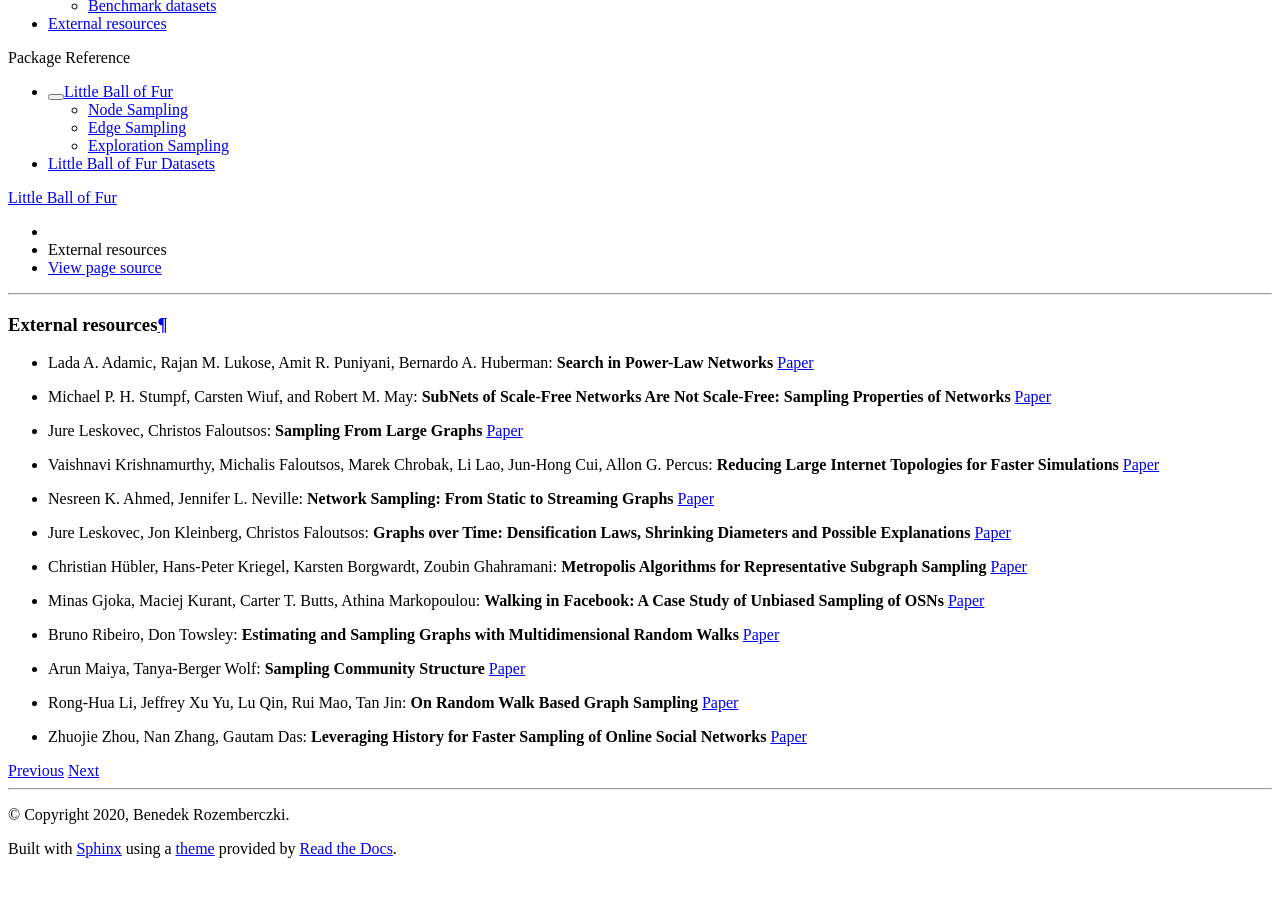
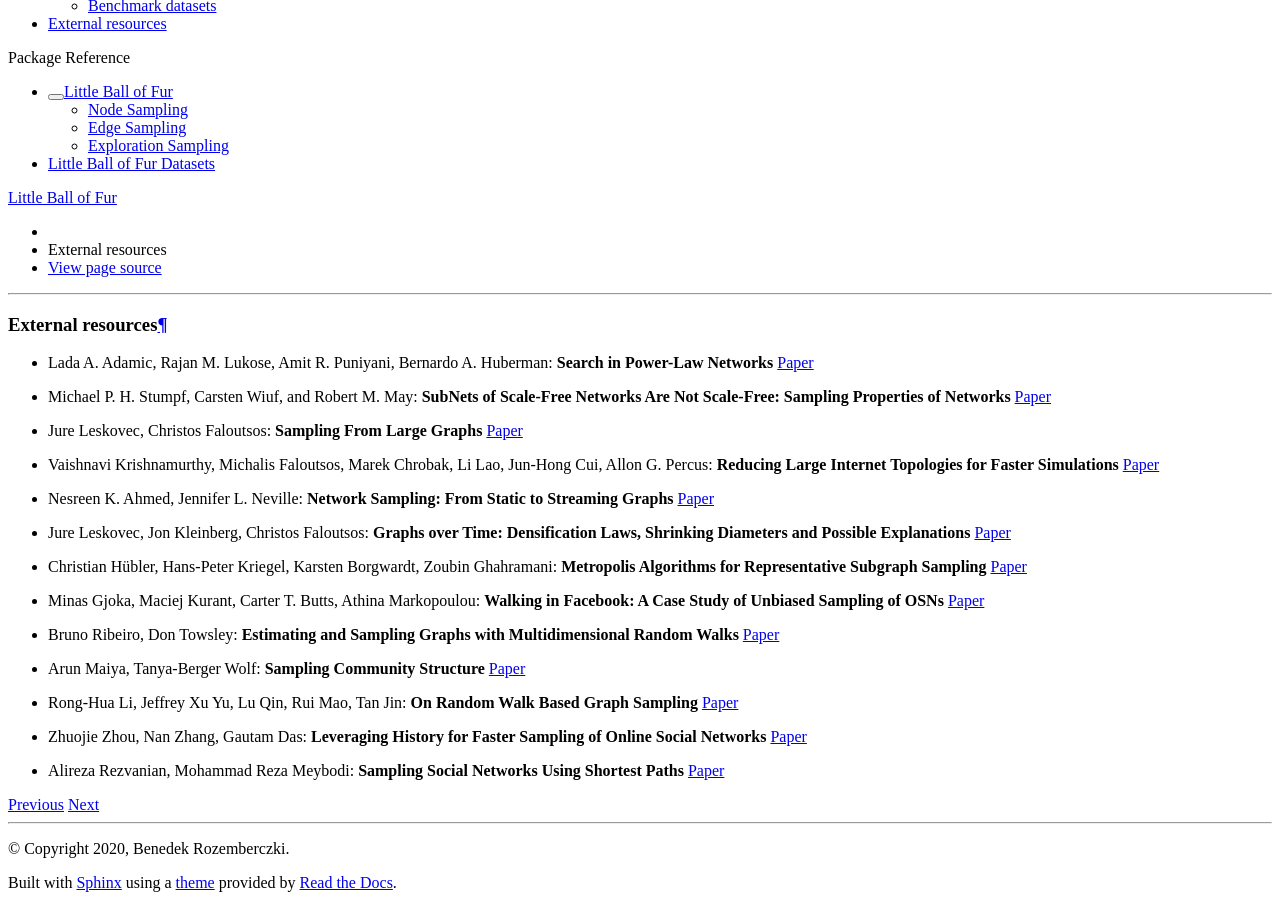
Before and after one commit to benedekrozemberczki/littleballoffur, a Sphinx documentation site: the page built from docs/source/notes/resources.rst, in a window 1280 px wide and 900 px high, scrolled down 594 px. Built offline with Sphinx 7.4.7 and the Read the Docs theme 2.0.0, drawn with Linux system fonts in a browser that asks for light colours; pages that are not in the unit, such as notebooks, are missing from menus; before the commit the page ends 1460 px from its top, so only the background shows below that.

Commit message:
CommunityStructure

```diff
--- a/docs/source/notes/resources.rst
+++ b/docs/source/notes/resources.rst
@@ -24,3 +24,5 @@ External resources
 * Rong-Hua Li, Jeffrey Xu Yu, Lu Qin, Rui Mao, Tan Jin: **On Random Walk Based Graph Sampling** `Paper <https://ieeexplore.ieee.org/document/7113345>`_
 
 * Zhuojie Zhou, Nan Zhang, Gautam  Das: **Leveraging History for Faster Sampling of Online Social Networks** `Paper <https://dl.acm.org/doi/10.5555/2794367.2794373>`_
+
+* Alireza Rezvanian, Mohammad Reza Meybodi: **Sampling Social Networks Using Shortest Paths** `Paper <https://www.sciencedirect.com/science/article/pii/S0378437115000321>`_
```
